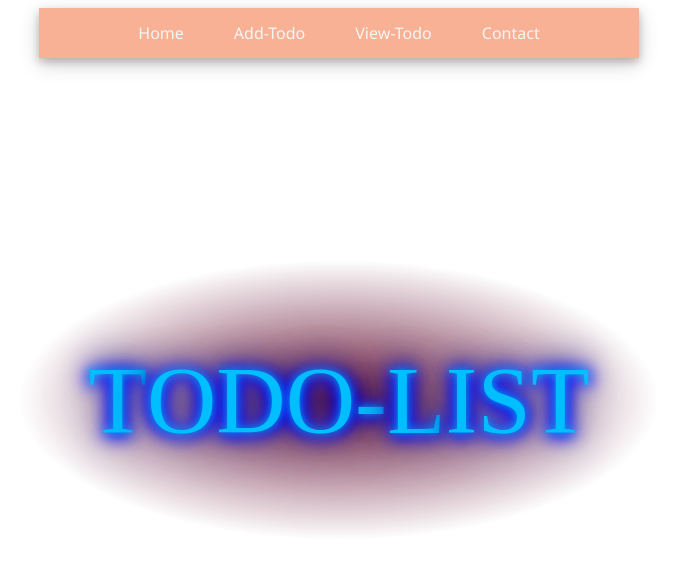
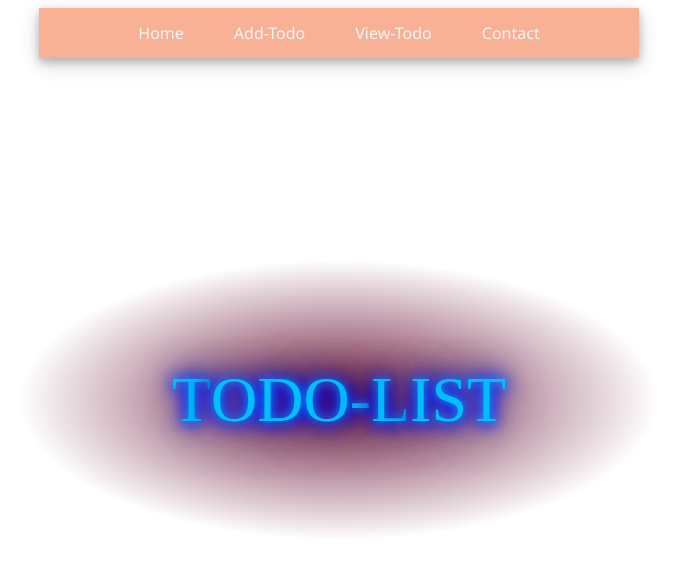
Before and after one commit to Leochukwu/Todo-List, an Angular app: page / in a window 1280 px wide. Shown: the top 572 px of the page, without its empty margins (301-978 px from the left). Built offline with nearby package versions, Linux system fonts and the light colour scheme; a web font is replaced by a local one.

Commit message:
Homepage Adjusted

```diff
--- a/src/app/pages/home/home.component.scss
+++ b/src/app/pages/home/home.component.scss
@@ -31,7 +31,7 @@
     top: 50%;
     font-family: "Clip";
     text-transform: uppercase;
-    font-size: 6em;
+    font-size: 4em;
     color: deepskyblue;
     text-shadow: 0 0 0.6rem deepskyblue, 0 0 1.5rem blue,
       -0.2rem 0.1rem 1rem blue, 0.2rem 0.1rem 1rem blue,
```
